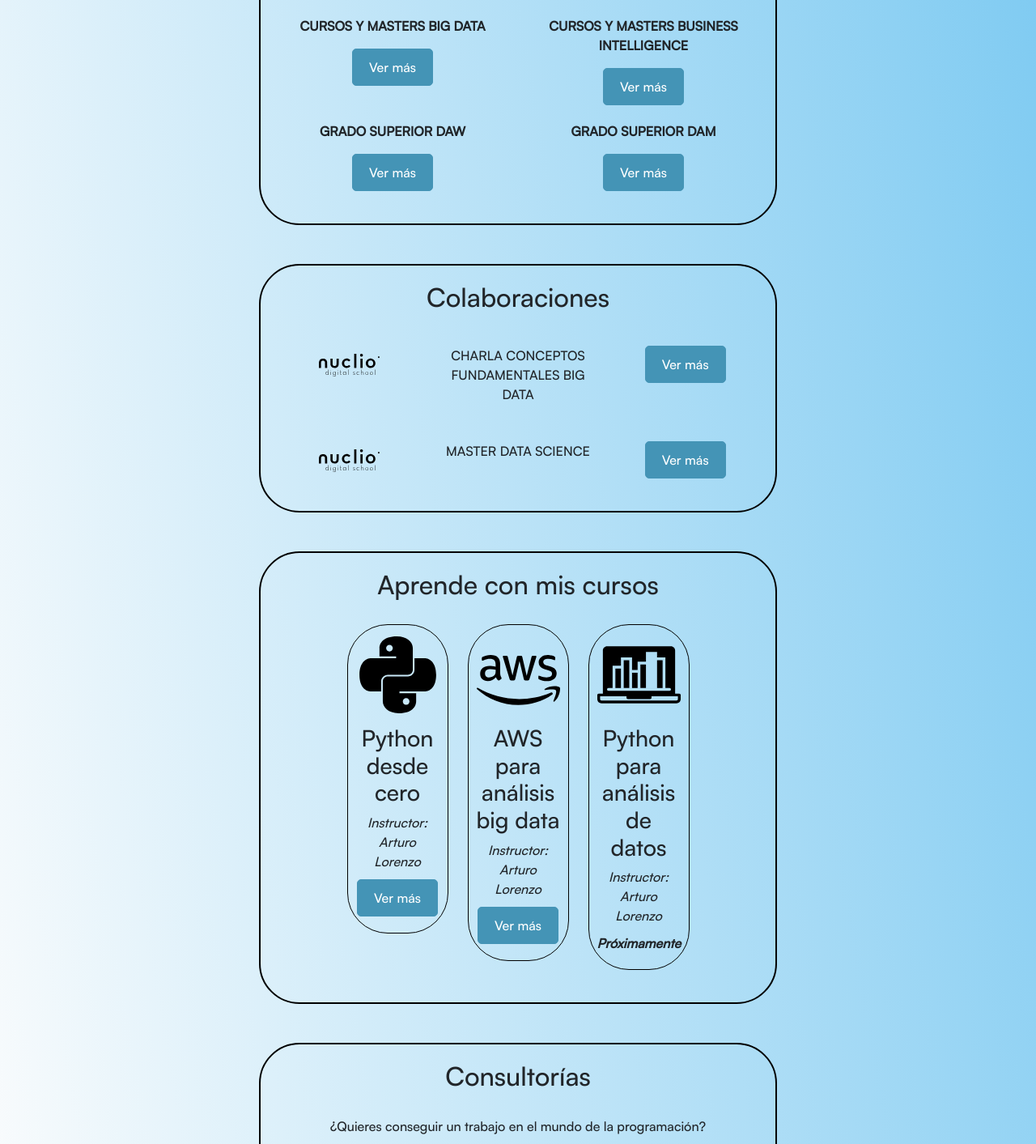
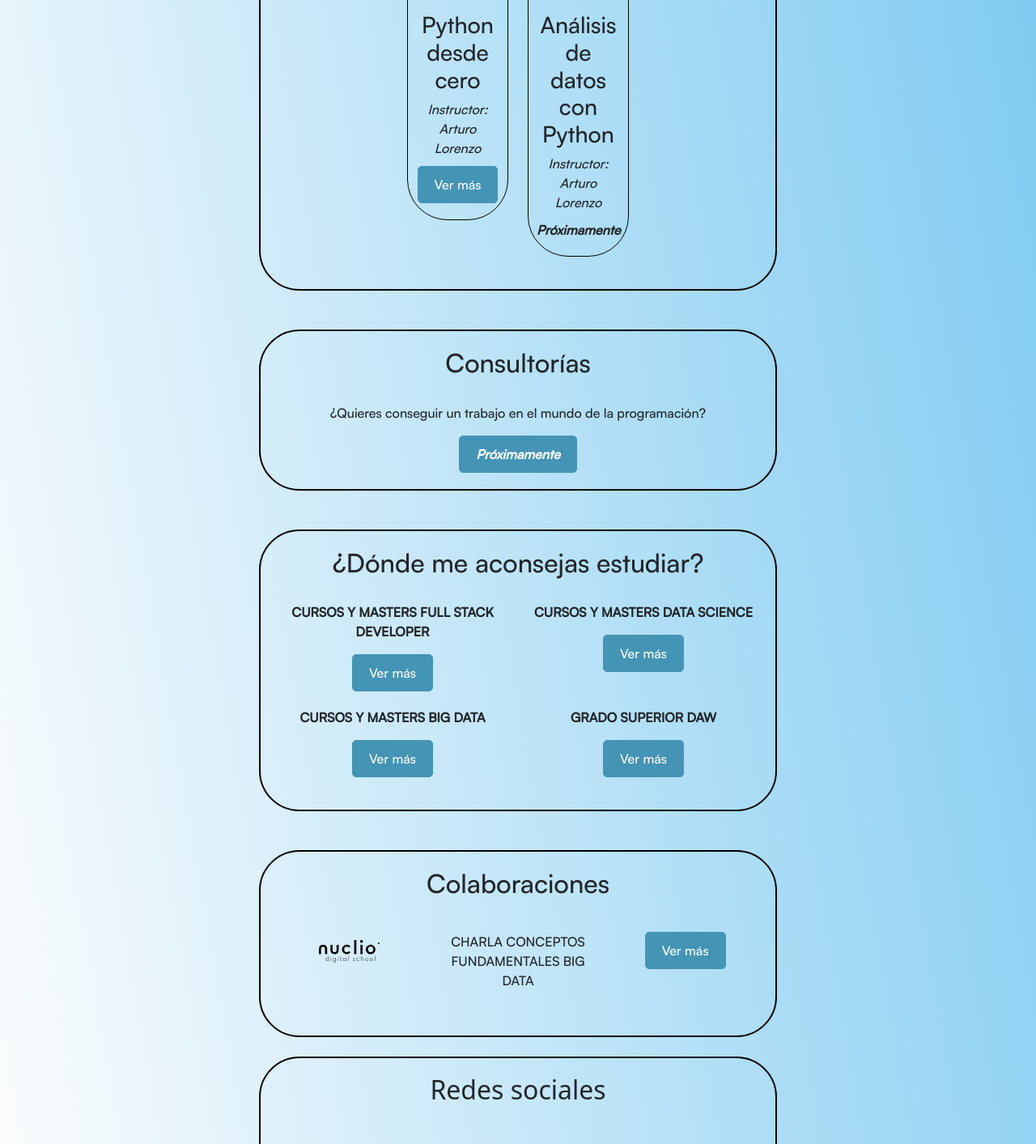
Before and after one commit to r2d2-coder-git/r2d2-page, a React (Create React App) app: page / in a window 1280 px wide. Shown: the part 600-2013 px from the top of the page at 81% size. Built offline with nearby package versions, Linux system fonts and the light colour scheme.

Commit message:
update code

```diff
--- a/src/App.js
+++ b/src/App.js
@@ -22,16 +22,16 @@ function App() {
     <div className="app">
       <div className="center-content">
       <Introduction title={'Arturo Lorenzo'} description={'Ingeniero Informático y creador de contenido'} />
+      <Courses/>
+      <br></br>
+      <br></br>
+      <Consultancy/>
+      <br></br>
+      <br></br>
       <EduAdvice/>
       <br></br>
       <br></br>
       <CollabLinks/>
-      <br></br>
-      <br></br>
-      <Courses/>
-      <br></br>
-      <br></br>
-      <Consultancy/>
       <br></br>
       <SocialMedia socialsMedia={socialsMedia}/>
       <br></br>
--- a/src/components/CollabLinks/CollabLinks.js
+++ b/src/components/CollabLinks/CollabLinks.js
@@ -6,8 +6,7 @@ import nuclioImage from '../../images/nuclio_logo.svg'
 
 const CollabLinks = () => {
   const links = [
-    { image: nuclioImage, title: 'CHARLA CONCEPTOS FUNDAMENTALES BIG DATA', url: 'https://www.crowdcast.io/c/fundamentos-big-data' },
-    { image: nuclioImage, title: 'MASTER DATA SCIENCE', url: 'https://share.hsforms.com/196JAx4YVSnKBjKy3aFfHcQ2zdpt' }
+    { image: nuclioImage, title: 'CHARLA CONCEPTOS FUNDAMENTALES BIG DATA', url: 'https://www.crowdcast.io/c/fundamentos-big-data' }
   ];
 
   return (
--- a/src/components/Courses/Courses.js
+++ b/src/components/Courses/Courses.js
@@ -9,8 +9,7 @@ import awsImage from '../../images/aws.svg'
 const Courses = () => {
   const courses = [
     { title: 'Python desde cero', instructor: 'Arturo Lorenzo', imageUrl: pythonImage, url: 'https://www.udemy.com/course/python-desde-cero-hasta-nivel-experto/?referralCode=8F7A5E56D33ACC40F277', available: true },
-    { title: 'AWS para análisis big data', instructor: 'Arturo Lorenzo', imageUrl: awsImage, url: 'https://www.nucliolearning.com/tecnologia/analisisdedatosparabigdataenaws', available: true },
-    { title: 'Python para análisis de datos', instructor: 'Arturo Lorenzo', imageUrl: reportImage, url: 'url2', available: false }
+    { title: 'Análisis de datos con Python', instructor: 'Arturo Lorenzo', imageUrl: reportImage, url: 'url2', available: false }
   ];
 
   return (
--- a/src/components/EduAdvice/EduAdvice.js
+++ b/src/components/EduAdvice/EduAdvice.js
@@ -9,9 +9,7 @@ const EduAdvice = () => {
     { image: eduAdviceImage, title: 'CURSOS Y MASTERS FULL STACK DEVELOPER', url: 'https://eadv.io/13292/r2d2coder' },
     { image: eduAdviceImage, title: 'CURSOS Y MASTERS DATA SCIENCE', url: 'https://eadv.io/26688/r2d2coder' },
     { image: eduAdviceImage, title: 'CURSOS Y MASTERS BIG DATA', url: 'https://eadv.io/11935/r2d2coder' },
-    { image: eduAdviceImage, title: 'CURSOS Y MASTERS BUSINESS INTELLIGENCE', url: 'https://eadv.io/11895/r2d2coder' },
-    { image: eduAdviceImage, title: 'GRADO SUPERIOR DAW', url: 'https://eadv.io/1111/r2d2coder' },
-    { image: eduAdviceImage, title: 'GRADO SUPERIOR DAM', url: 'https://eadv.io/1115/r2d2coder' },
+    { image: eduAdviceImage, title: 'GRADO SUPERIOR DAW', url: 'https://eadv.io/1111/r2d2coder' }
   ];
 
   return (
```
Also changed, not shown: src/images/plaud_note.png (added).
